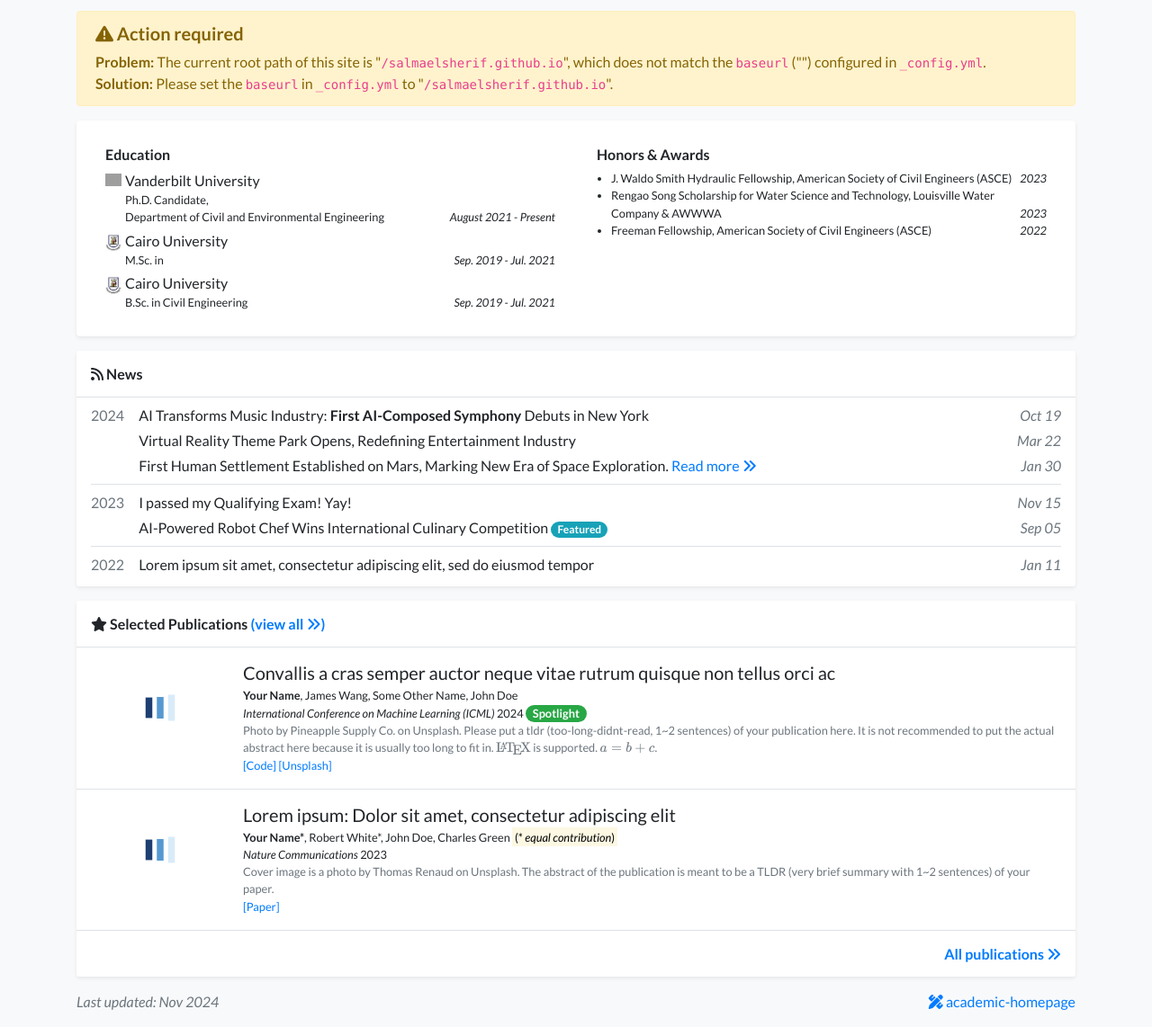
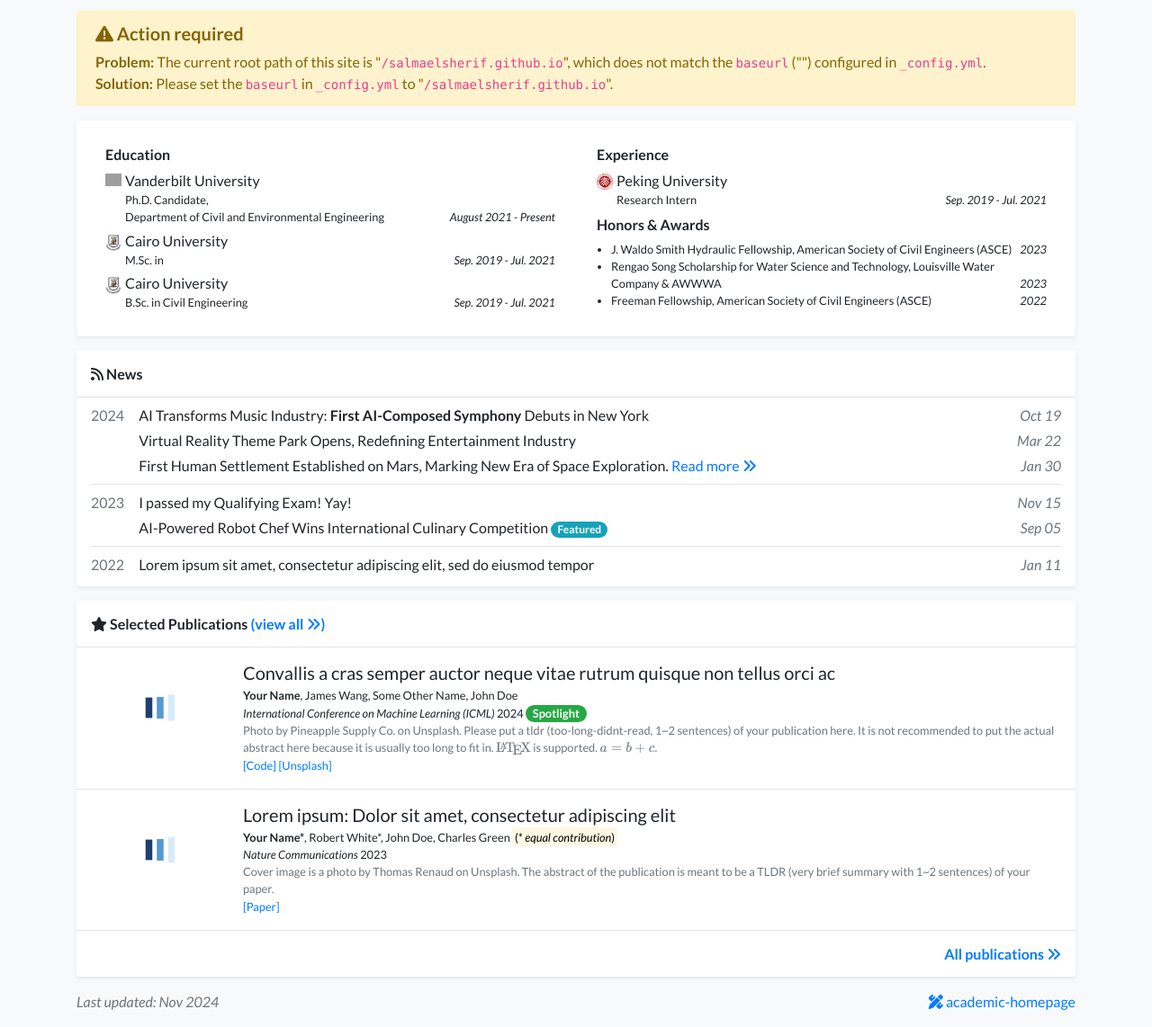
Before and after one commit to salmamelsherif/salmaelsherif.github.io, a Jekyll site: the page built from index.html, in a window 1280 px wide and 1326 px high, cut to the strip 184-1326 px from the top of the window. Shown: the whole strip at 90% size. Built offline with Jekyll 4.4.1, drawn with Linux system fonts in a browser that asks for light colours; nearby versions of some CDN libraries; a style sheet for code colours, icons or effects is not loaded; some of the changed lines change nothing that is shown; grey boxes are pictures that could not be loaded.

Commit message:
Update profile.yml

```diff
--- a/_data/profile.yml
+++ b/_data/profile.yml
@@ -52,7 +52,7 @@ education:
   position: B.Sc. in Civil Engineering
   date: Sep. 2019 - Jul. 2021
 
-Research Interests:
+experience:
  - name: Peking University
    logo: /assets/images/badges/PKU_red.png
    position: Research Intern
```
